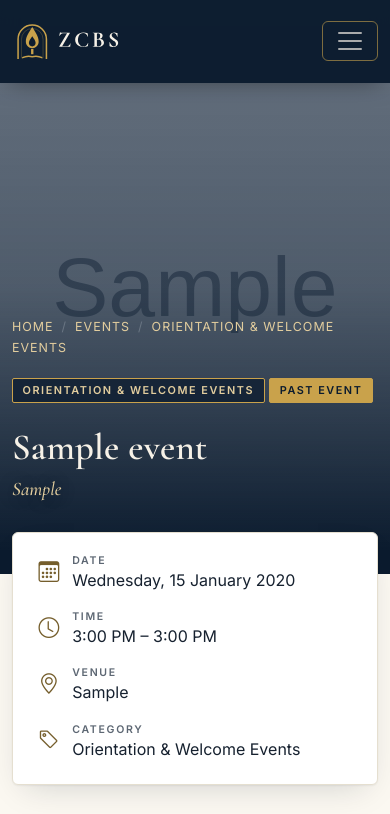
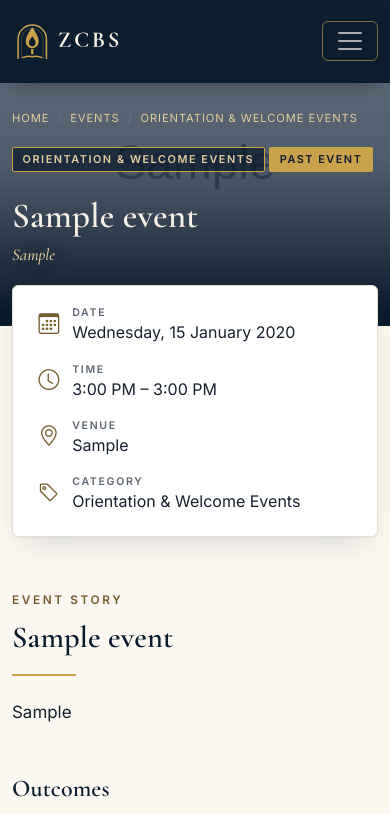
Before and after one commit to Muqtasid-Khan/ZCBS_Website, a Django app: page /events/sample/ in a window 390 px wide. Shown: the top 814 px of the page. Run offline with Django 5.2, Linux system fonts and the light colour scheme; data comes from the database, SQL or seed files in the repository; tables that the repository leaves empty hold one stand-in row (values such as "Sample post"); grey boxes marked "Sample" are stand-in pictures; parts of the project's set-up code (start-up, migrations or seed data) failed here and were passed over; some libraries are stand-ins or nearby versions.

Commit message:
Enhance event cover styles for responsiveness
Added responsive styles for event cover section.

```diff
--- a/static/css/site.css
+++ b/static/css/site.css
@@ -278,3 +278,15 @@ input[type="submit"], input[type="button"] {
 .event-cover .tag{color:var(--gold-l);background:color-mix(in srgb,var(--navy) 75%,transparent)}
 .event-cover .tag.solid{background:var(--gold);color:var(--navy);border-color:var(--gold)}
 .event-cover .tagline{text-shadow:0 1px 14px rgba(0,0,0,.55)}
+/* Event cover: adapt to phones, tablets and very large screens */
+.event-cover{min-height:clamp(380px,68vh,760px)}
+@media (max-width:991px){
+  .event-cover{min-height:clamp(340px,60vh,560px);padding:calc(84px + 2.5rem) 0 3rem}
+  .event-cover .bg{background-position:center 30%}
+}
+@media (max-width:575px){
+  .event-cover{min-height:auto;padding:calc(84px + 1.5rem) 0 2.75rem}
+  .event-cover h1{font-size:clamp(2rem,9vw,2.6rem)}
+  .event-cover .tagline{font-size:1.05rem}
+  .event-cover .crumbs{font-size:.7rem;line-height:1.8}
+}
```
